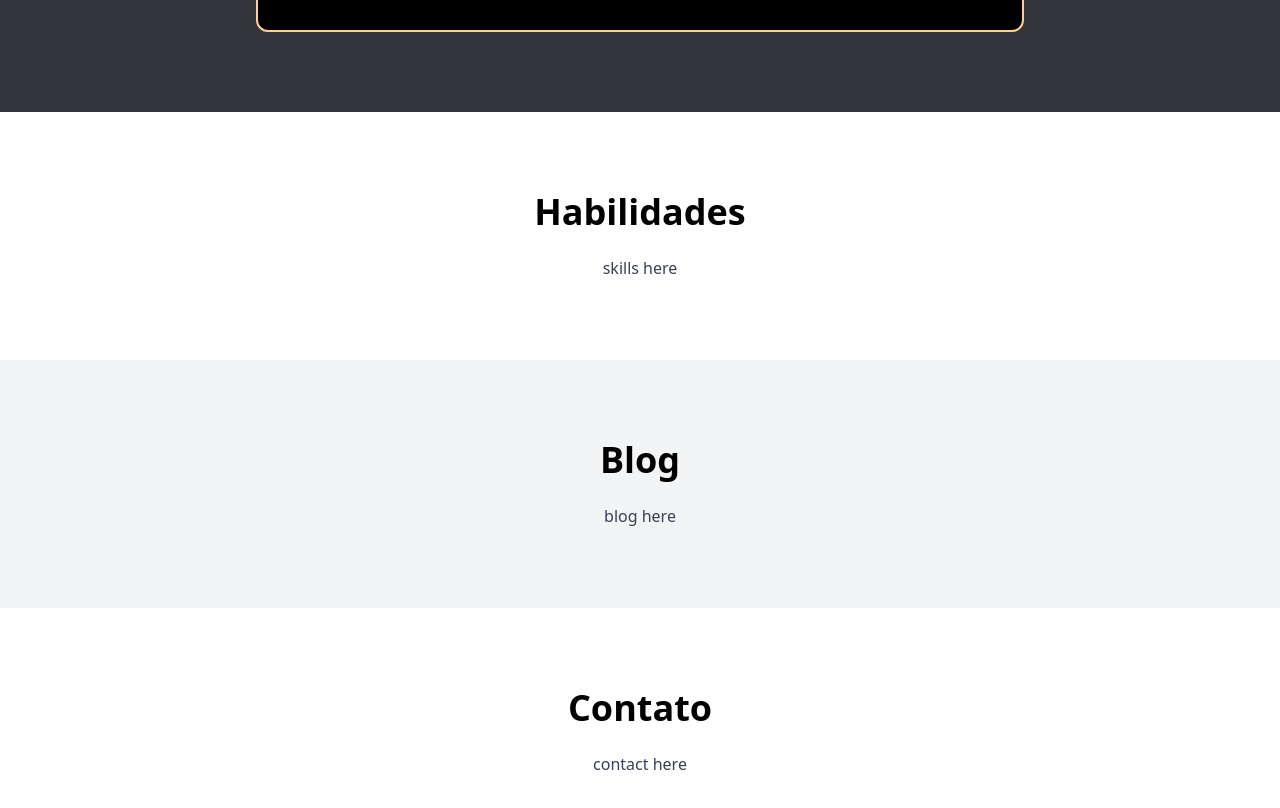
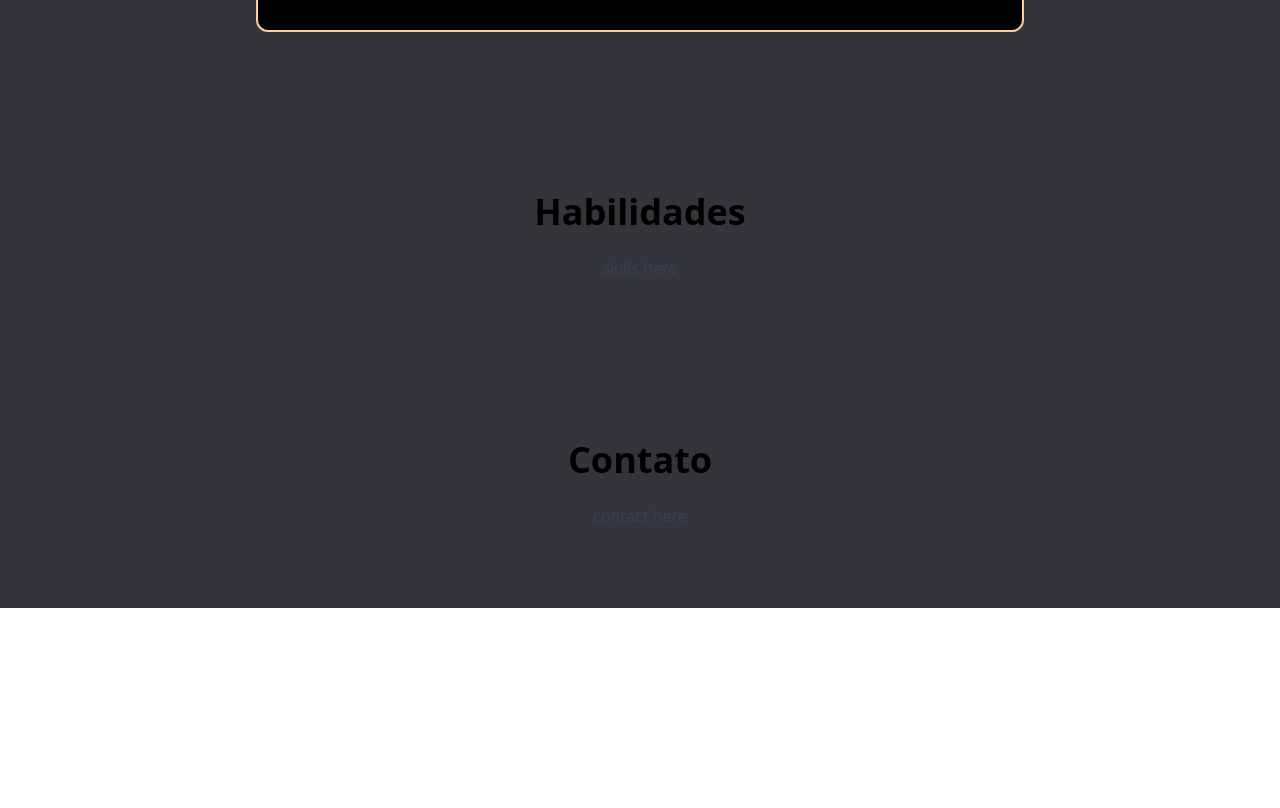
Before and after one commit to michaelrodriguess/michael-dev, a Next.js app: page / in a window 1280 px wide. Shown: the part 1242-2050 px from the top of the page. After the commit the page ends 1850 px from the top, so only its background shows below. Built offline with nearby package versions, Linux system fonts and the light colour scheme.

Commit message:
chore: refactor home page

```diff
--- a/src/app/page.tsx
+++ b/src/app/page.tsx
@@ -6,8 +6,8 @@ import Header from "@/components/Header";
 
 export default function Home() {
   return (
-    <main className="w-full">
-      <div className="bg-[#34353A] min-h-screen">
+    <main className="w-full bg-[#34353A]">
+      <div className=" min-h-screen">
         <Header />
 
         <section id="sobre" className="py-5 flex items-center justify-center">
@@ -68,7 +68,7 @@ export default function Home() {
 
       <section
         id="habilidades"
-        className="py-10 sm:py-16 lg:py-20 flex flex-col items-center justify-center bg-white text-center"
+        className="py-10 sm:py-16 lg:py-20 flex flex-col items-center justify-center text-center"
       >
         <h2 className="text-2xl sm:text-3xl lg:text-4xl font-semibold mb-6">
           Habilidades
@@ -79,20 +79,8 @@ export default function Home() {
       </section>
 
       <section
-        id="blog"
-        className="py-10 sm:py-16 lg:py-20 flex flex-col items-center justify-center bg-gray-100 text-center"
-      >
-        <h2 className="text-2xl sm:text-3xl lg:text-4xl font-semibold mb-6">
-          Blog
-        </h2>
-        <div className="container mx-auto px-4">
-          <p className="max-w-2xl mx-auto text-gray-700">blog here</p>
-        </div>
-      </section>
-
-      <section
         id="contato"
-        className="py-10 sm:py-16 lg:py-20 flex flex-col items-center justify-center bg-white text-center"
+        className="py-10 sm:py-16 lg:py-20 flex flex-col items-center justify-center text-center"
       >
         <h2 className="text-2xl sm:text-3xl lg:text-4xl font-semibold mb-6">
           Contato
```
